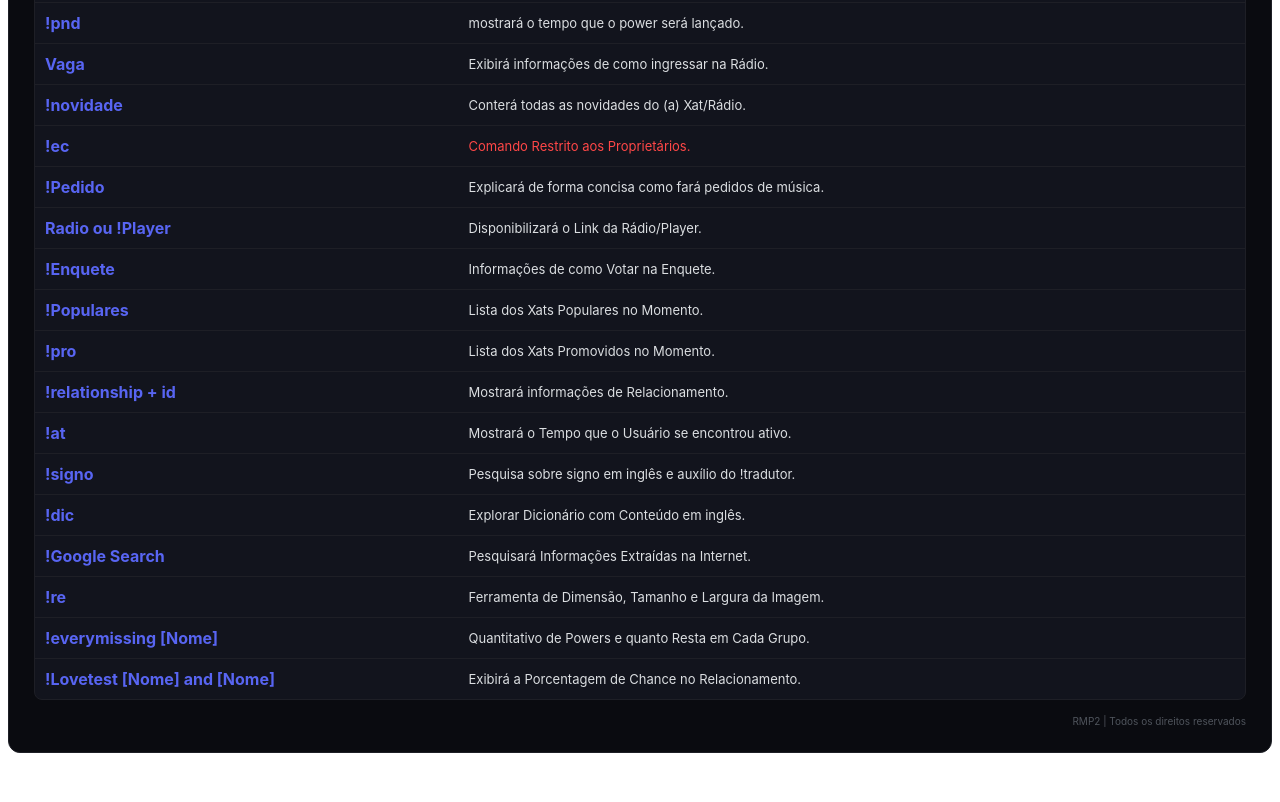
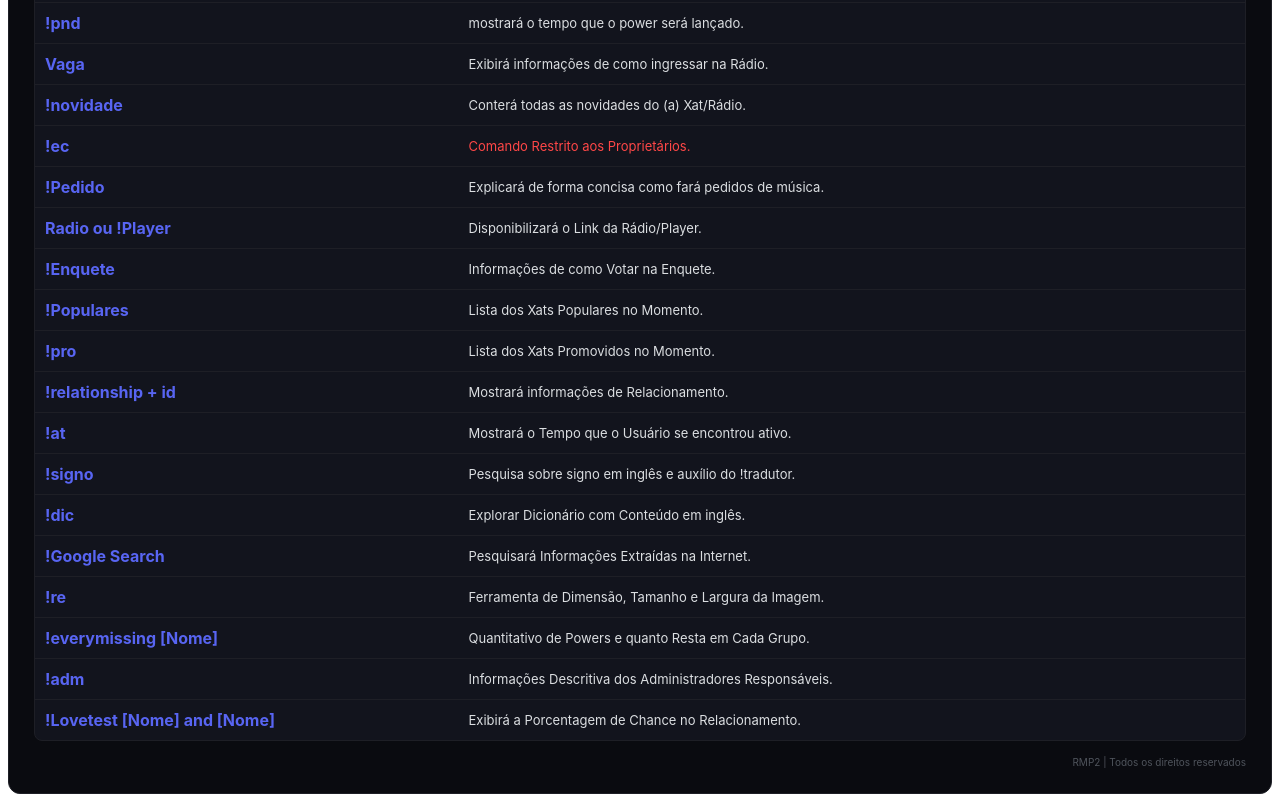
Before and after one commit to MegaPop2/CMD, a plain HTML site: page index.html in a window 1280 px wide. Shown: the part 2020-2822 px from the top of the page. Before the commit the page ends 2781 px from the top, so only its background shows below. Drawn offline with Linux system fonts and the light colour scheme.

Commit message:
Add files via upload

```diff
--- a/index.html
+++ b/index.html
@@ -80,6 +80,7 @@
                 <tr><td style="padding: 10px; border-bottom: 1px solid #1e1f26;"><font color="#5865f2"><b>!Google Search</b></font></td><td style="padding: 10px; border-bottom: 1px solid #1e1f26;"><font size="2" color="#dbdee1">Pesquisará Informações Extraídas na Internet.</font></td></tr>
                 <tr><td style="padding: 10px; border-bottom: 1px solid #1e1f26;"><font color="#5865f2"><b>!re</b></font></td><td style="padding: 10px; border-bottom: 1px solid #1e1f26;"><font size="2" color="#dbdee1">Ferramenta de Dimensão, Tamanho e Largura da Imagem.</font></td></tr>
                 <tr><td style="padding: 10px; border-bottom: 1px solid #1e1f26;"><font color="#5865f2"><b>!everymissing [Nome]</b></font></td><td style="padding: 10px; border-bottom: 1px solid #1e1f26;"><font size="2" color="#dbdee1">Quantitativo de Powers e quanto Resta em Cada Grupo.</font></td></tr>
+                <tr><td style="padding: 10px; border-bottom: 1px solid #1e1f26;"><font color="#5865f2"><b>!adm</b></font></td><td style="padding: 10px; border-bottom: 1px solid #1e1f26;"><font size="2" color="#dbdee1">Informações Descritiva dos Administradores Responsáveis.</font></td></tr>
                 <tr><td style="padding: 10px;"><font color="#5865f2"><b>!Lovetest [Nome] and [Nome]</b></font></td><td style="padding: 10px;"><font size="2" color="#dbdee1">Exibirá a Porcentagem de Chance no Relacionamento.</font></td></tr>
 
             </table>
```
